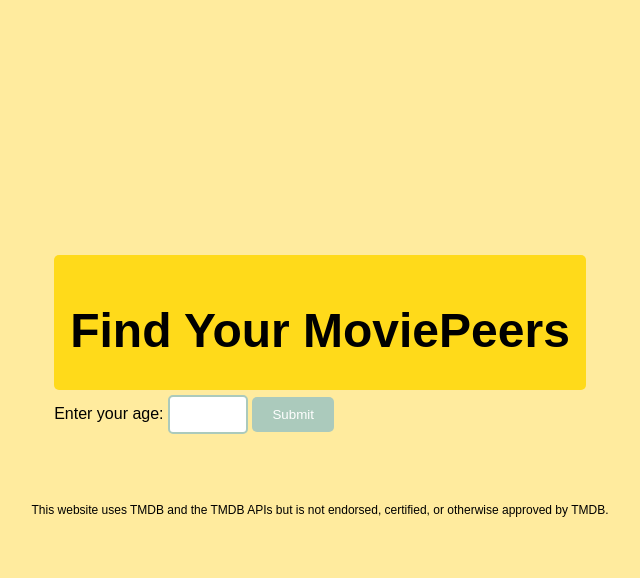
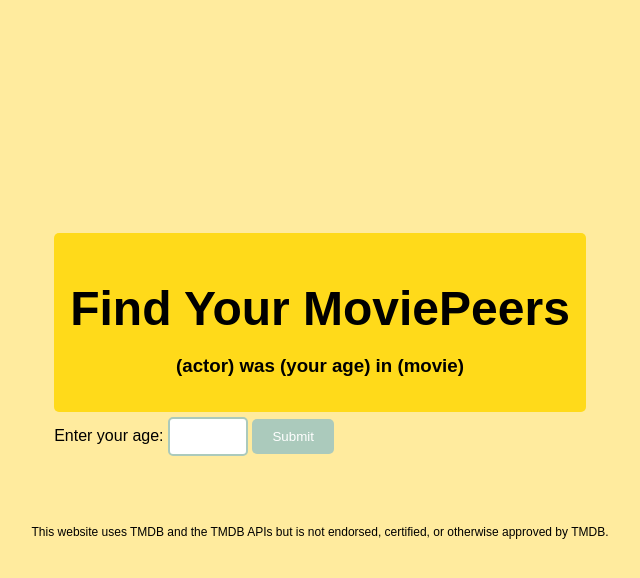
Before and after one commit to mdlarson/MoviePeers, a Python web app: template templates/index.html in a window 1280 px wide. Shown: the top 578 px of the page, without its empty margins (320-960 px from the left). Run offline with Jinja, Linux system fonts and the light colour scheme; the template is opened without the code that fills it, so the values that code supplies are empty.

Commit message:
Add explanatory subheading

```diff
--- a/templates/index.html
+++ b/templates/index.html
@@ -12,6 +12,7 @@
     <main>
         <header>
             <h1>Find Your MoviePeers</h1>
+            <h3>(actor) was (your age) in (movie)</h3>
         </header>
         <section class="form">
             <form method="post">
```
